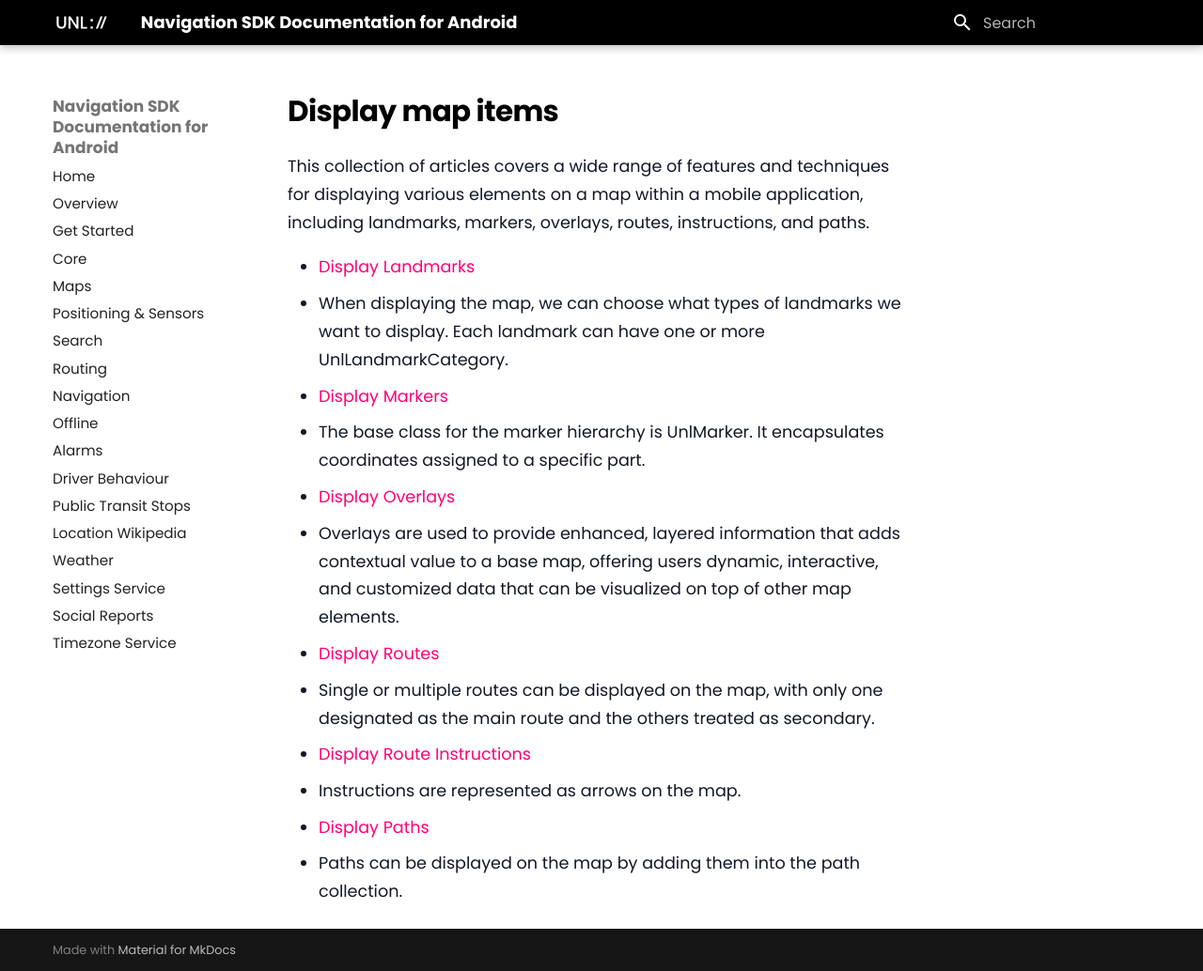
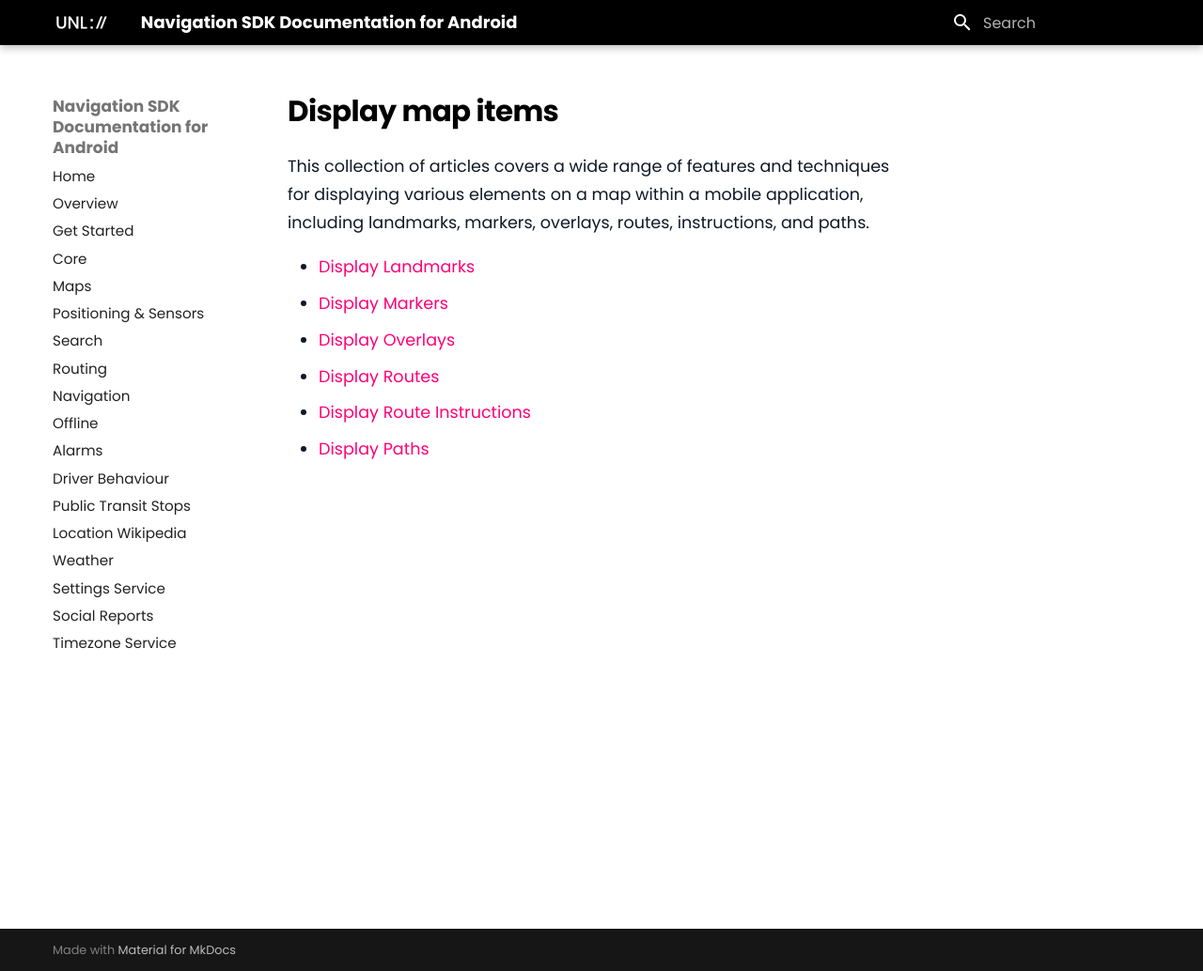
Before and after one commit to u-n-l/navigation-sdk-android-docs, an MkDocs documentation site: the page built from docs/04-Maps/05-Display Map Items/01-index.md, in a window 1280 px wide and 1034 px high. Shown: the whole window at 94% size. Built offline with MkDocs 1.6.1 and Material for MkDocs 9.7.7, drawn with Linux system fonts in a browser that asks for light colours.

Commit message:
Update 01-index.md

```diff
--- a/docs/04-Maps/05-Display Map Items/01-index.md
+++ b/docs/04-Maps/05-Display Map Items/01-index.md
@@ -2,15 +2,9 @@
 
 This collection of articles covers a wide range of features and techniques for displaying various elements on a map within a mobile application, including landmarks, markers, overlays, routes, instructions, and paths.
 
-- [Display Landmarks](/04-Maps/05-Display%20Map%20Items/02-Display%20Landmarks.md)
-   - When displaying the map, we can choose what types of landmarks we want to display. Each landmark can have one or more UnlLandmarkCategory.
-- [Display Markers](/04-Maps/05-Display%20Map%20Items/03-Display%20Markers.md)
-   - The base class for the marker hierarchy is UnlMarker. It encapsulates coordinates assigned to a specific part.
-- [Display Overlays](/04-Maps/05-Display%20Map%20Items/04-Display%20Overlays.md)
-   - Overlays are used to provide enhanced, layered information that adds contextual value to a base map, offering users dynamic, interactive, and customized data that can be visualized on top of other map elements.
-- [Display Routes](/04-Maps/05-Display%20Map%20Items/05-Display%20Routes.md)
-   - Single or multiple routes can be displayed on the map, with only one designated as the main route and the others treated as secondary.
-- [Display Route Instructions](/04-Maps/05-Display%20Map%20Items/06-Display%20Route%20Instructions.md)
-   - Instructions are represented as arrows on the map.
-- [Display Paths](/04-Maps/05-Display%20Map%20Items/08-Display%20Paths.md)
-   - Paths can be displayed on the map by adding them into the path collection.
+- [Display Landmarks](../04-Maps/05-Display%20Map%20Items/02-Display%20Landmarks.md)
+- [Display Markers](../04-Maps/05-Display%20Map%20Items/03-Display%20Markers.md)
+- [Display Overlays](../04-Maps/05-Display%20Map%20Items/04-Display%20Overlays.md)
+- [Display Routes](../04-Maps/05-Display%20Map%20Items/05-Display%20Routes.md)
+- [Display Route Instructions](../04-Maps/05-Display%20Map%20Items/06-Display%20Route%20Instructions.md)
+- [Display Paths](../04-Maps/05-Display%20Map%20Items/08-Display%20Paths.md)
```
